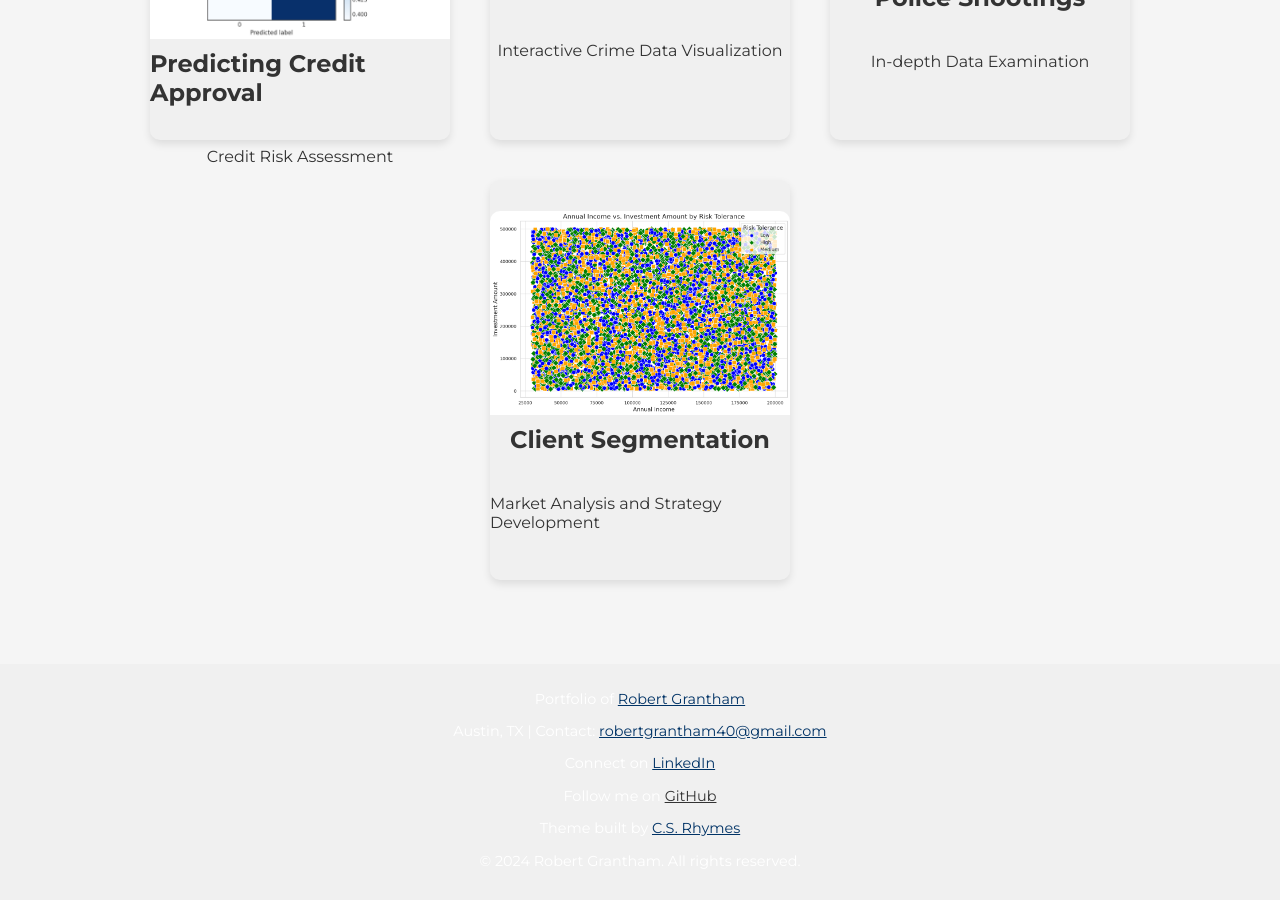
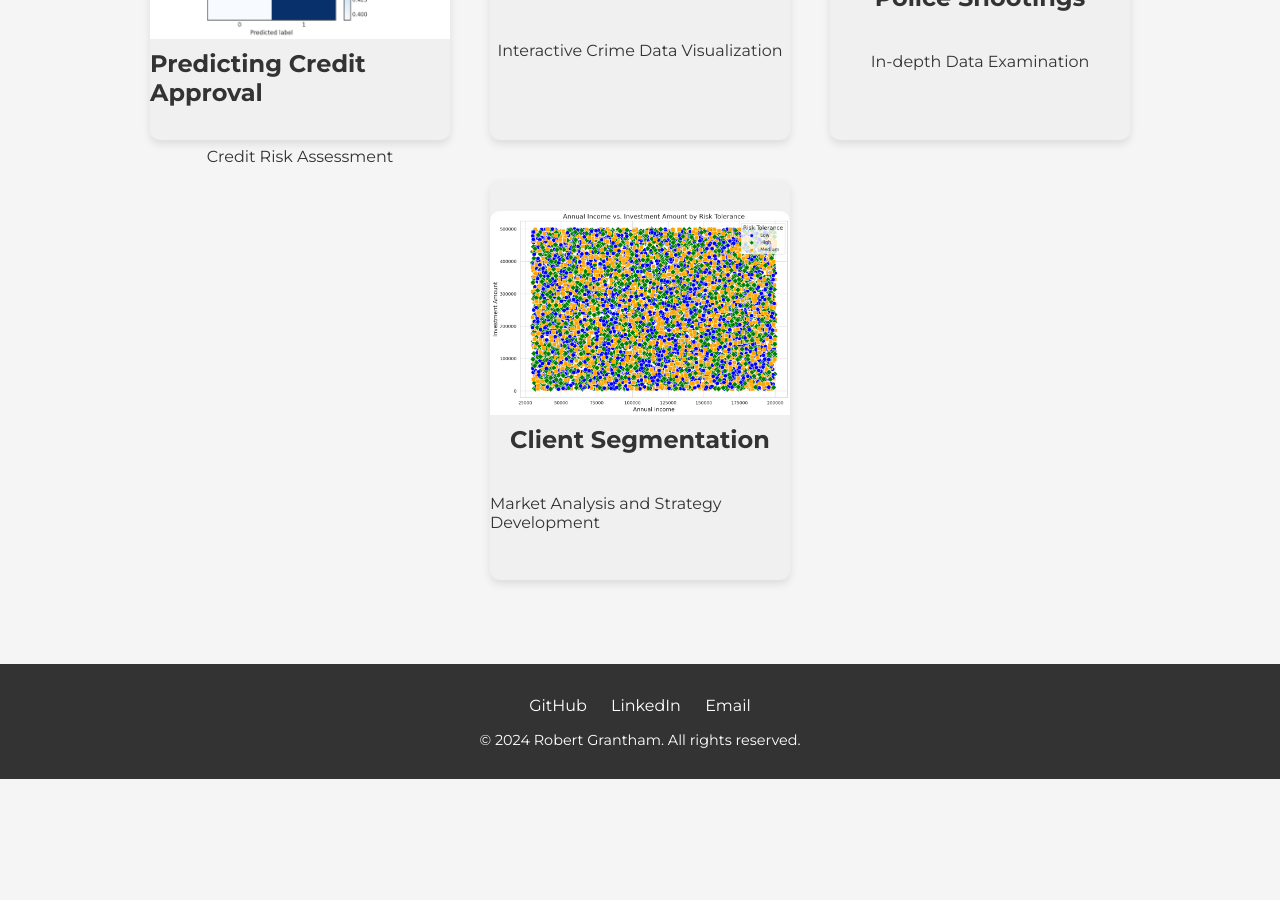
Before and after one commit to rgrantham82/rgrantham82.github.io, a Jekyll site: the page built from portfolio.html, in a window 1280 px wide and 900 px high, scrolled down 981 px. Built offline with Jekyll 4.4.1, drawn with Linux system fonts in a browser that asks for light colours; after the commit the page ends 1760 px from its top, so only the background shows below that.

Commit message:
Update footer.html

```diff
--- a/_includes/footer.html
+++ b/_includes/footer.html
@@ -1,39 +1,8 @@
-<footer class="footer" style="background-color: #F0F0F0;">
-  <div class="container">
-    {% if site.footer_menu %}
-      <div class="columns is-multiline is-centered fade-in">
-        {% for item in site.data[site.footer_menu] %}
-          <div class="column is-narrow has-text-centered">
-            <a href="{{ item.link | relative_url }}" class="link" aria-label="{{ item.name }}">
-              {% if item.name == 'GitHub' %}
-                <i class="fab fa-github" style="color: #333333;"></i> <!-- Font Awesome GitHub icon -->
-              {% elsif item.name == 'LinkedIn' %}
-                <i class="fab fa-linkedin" style="color: #003366;"></i> <!-- Font Awesome LinkedIn icon -->
-              {% else %}
-                {{ item.name }}
-              {% endif %}
-            </a>
-          </div>
-        {% endfor %}
-      </div>
-    {% endif %}
-    <div class="content is-small has-text-centered">
-      <p>Portfolio of <a href="https://rgrantham82.github.io" target="_blank" rel="noopener noreferrer" style="color: #003366;">Robert Grantham</a></p>
-      <p>Austin, TX | Contact: <a href="mailto:robertgrantham40@gmail.com" style="color: #003366;">robertgrantham40@gmail.com</a></p>
-      <p>
-        Connect on
-        <a href="https://www.linkedin.com/in/robertgrantham82" target="_blank" rel="noopener noreferrer" aria-label="LinkedIn" style="color: #003366;">
-          <i class="fab fa-linkedin"></i> LinkedIn
-        </a>
-      </p>
-      <p>
-        Follow me on
-        <a href="https://github.com/rgrantham82" target="_blank" rel="noopener noreferrer" aria-label="GitHub" style="color: #333333;">
-          <i class="fab fa-github"></i> GitHub
-        </a>
-      </p>
-      <p>Theme built by <a href="https://www.csrhymes.com" target="_blank" rel="noopener noreferrer" style="color: #003366;">C.S. Rhymes</a></p>
-      <p>&copy; {{ "now" | date: "%Y" }} Robert Grantham. All rights reserved.</p>
-    </div>
-  </div>
+<footer>
+    <ul>
+        <li><a href="https://github.com/rgrantham82" target="_blank">GitHub</a></li>
+        <li><a href="https://www.linkedin.com/in/robertgrantham82" target="_blank">LinkedIn</a></li>
+        <li><a href="mailto:robertgrantham40@gmail.com">Email</a></li>
+    </ul>
+    <p>&copy; 2024 Robert Grantham. All rights reserved.</p>
 </footer>
```
